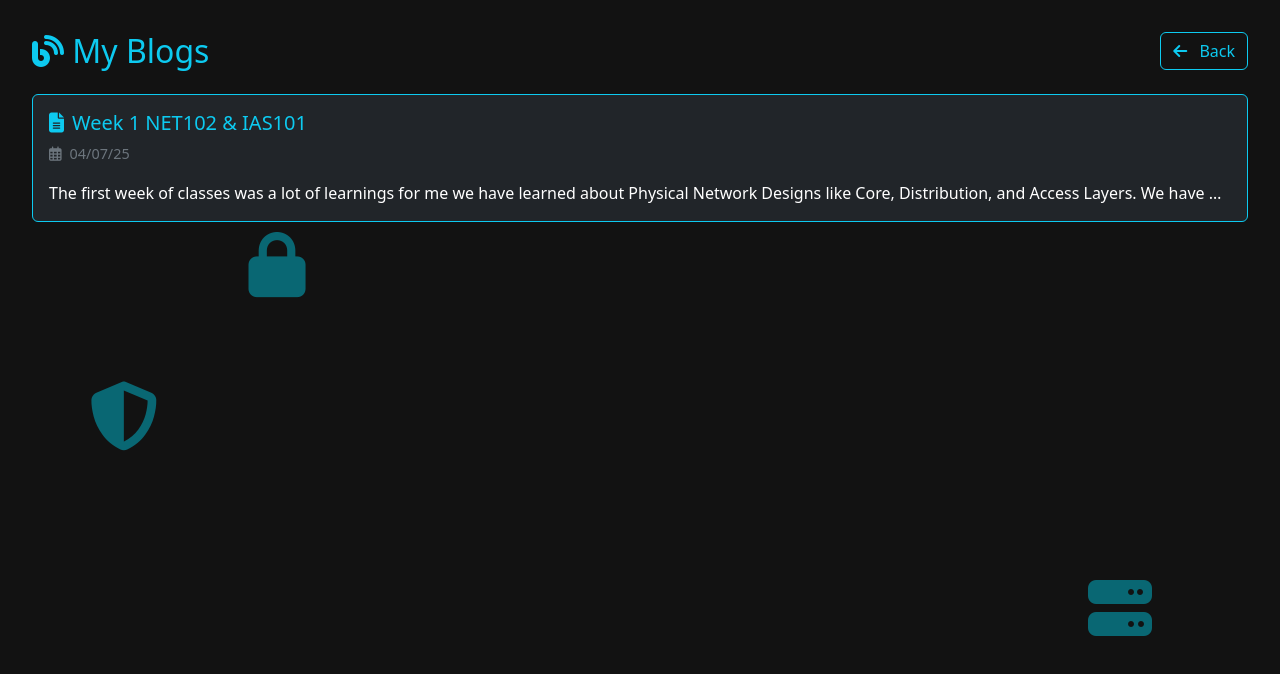
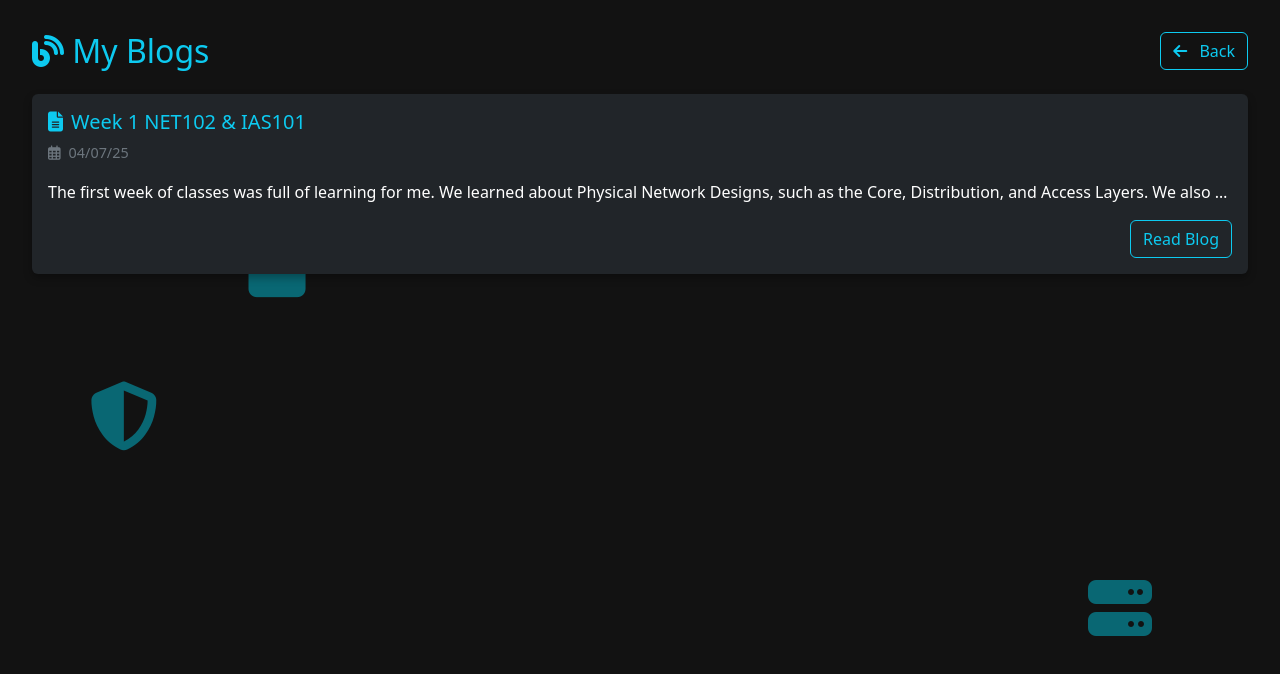
Before and after one commit to alecxander567/My-Blog-Website, a React (Vite) app: page /home in a window 1280 px wide. Shown: the top 674 px of the page. Built offline with nearby package versions, Linux system fonts and the light colour scheme.

Commit message:
Fixed UI and added image

```diff
--- a/src/Components/Homepage.jsx
+++ b/src/Components/Homepage.jsx
@@ -14,11 +14,15 @@ function Homepage() {
   const blogData = [
     {
       title: "Week 1 NET102 & IAS101",
-      content: `The first week of classes was a lot of learnings for me we have learned about Physical Network Designs like Core, Distribution, and Access Layers. We have understand the different classes of IP Addresses such as Class A, Class B, and Class C and when to use them or implement them depending on the needs of users we also tackled about VLANS and different types of VLANS.
-        We also discussed about supernetting/subnettings and how many users can be handled in each subnets.
-        Also we discussed about The History of Information Security just to give us a brief introduction for the
-        subject and learned about the enigma machine used by the germans back then ciphering their communications. Base on the introduction of the subjects I pretty much want to learn more about computer networks and security.
-        And I also hope that we will survive this school year from projects to exams and activities hopefully everything goes well.`,
+      content: `The first week of classes was full of learning for me. We learned about Physical Network Designs, such as the Core, Distribution, and Access Layers.
+
+  We also understood the different classes of IP addresses—Class A, Class B, and Class C—and when to use them depending on user needs. Additionally, we discussed VLANs and the different types of VLANs.
+
+  Subnetting and supernetting were covered as well, including how many users can be handled within each subnet.
+
+  In IAS101, we explored the history of Information Security as an introduction to the subject. We even learned about the Enigma machine used by the Germans during the war to cipher their communications.
+
+  Based on these introductions, I’m excited to learn more about computer networks and security. I also hope we survive this school year—from projects to exams and activities—hopefully, everything goes well.`,
       date: "04/07/25",
     }
   ];
@@ -66,16 +70,36 @@ function Homepage() {
       {blogData.map((blog, index) => (
         <div
           key={index}
-          className="card mb-4 bg-dark text-white border-info blog-card-hover"
-          style={{ cursor: 'pointer' }}
+          className="card mb-4 bg-dark text-white blog-card-hover"
+          style={{
+            cursor: 'pointer',
+            boxShadow: '0 4px 8px rgba(0, 0, 0, 0.3)',
+            border: 'none',
+            transition: 'transform 0.2s',
+          }}
           onClick={() => handleOpenModal(blog)}
+          onMouseEnter={(e) => e.currentTarget.style.transform = 'scale(1.02)'}
+          onMouseLeave={(e) => e.currentTarget.style.transform = 'scale(1)'}
         >
           <div className="card-body">
-            <h5 className="card-title text-info"> <i className="fas fa-file-alt me-2"></i>{blog.title}</h5>
+            <h5 className="card-title text-info">
+              <i className="fas fa-file-alt me-2"></i>{blog.title}
+            </h5>
             <p className="text-secondary" style={{ fontSize: '0.9rem' }}>
               <i className="far fa-calendar-alt me-2"></i>{blog.date}
             </p>
             <p className="card-text text-truncate">{blog.content}</p>
+            <div className="d-flex justify-content-end mt-3">
+              <button
+                className="btn btn-outline-info btn-md"
+                onClick={(e) => {
+                  e.stopPropagation(); // Prevents modal trigger when button is clicked
+                  handleOpenModal(blog);
+                }}
+              >
+                Read Blog
+              </button>
+            </div>
           </div>
         </div>
       ))}
--- a/src/Components/Landingpage.jsx
+++ b/src/Components/Landingpage.jsx
@@ -83,7 +83,19 @@ function Landingpage() {
                 <div className="container">
                     <div className="row align-items-center">
                         <div className="col-md-5 text-center mb-4 mb-md-0">
-                            <i className="fas fa-user-circle about-icon text-info"></i>
+                            <img
+                                src="/profile.jfif"
+                                alt="Profile"
+                                className="bg-info"
+                                style={{
+                                    width: "300px",
+                                    height: "300px",
+                                    objectFit: "contain",
+                                    borderRadius: "50%",
+                                    padding: "10px",
+                                    boxShadow: "0 4px 12px rgba(0, 0, 0, 0.3)",
+                                }}
+                            />
                         </div>
                         <div className="col-md-7">
                             <h2 className="text-info mb-3">About Me</h2>
--- a/src/css/Homepage.css
+++ b/src/css/Homepage.css
@@ -1,7 +1,6 @@
 .blog-card-hover:hover {
-  transform: translateY(-5px);
-  transition: all 0.3s ease;
-  box-shadow: 0 8px 20px rgba(0, 206, 200, 0.3);
+  transform: scale(1.02);
+  transition: transform 0.2s ease-in-out;
 }
 .background-icons {
   position: absolute;
```
Also changed, not shown: public/profile.jfif (added).
